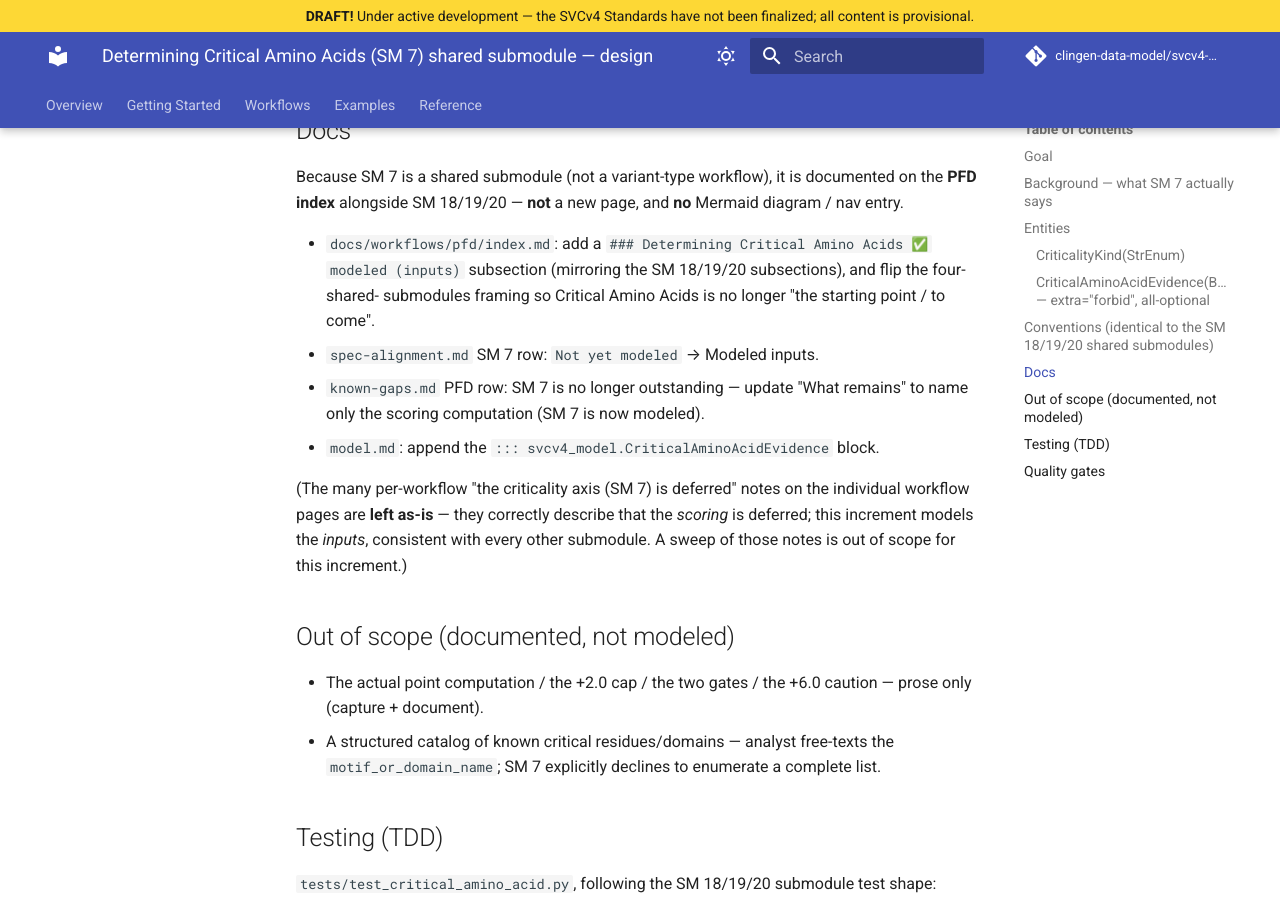
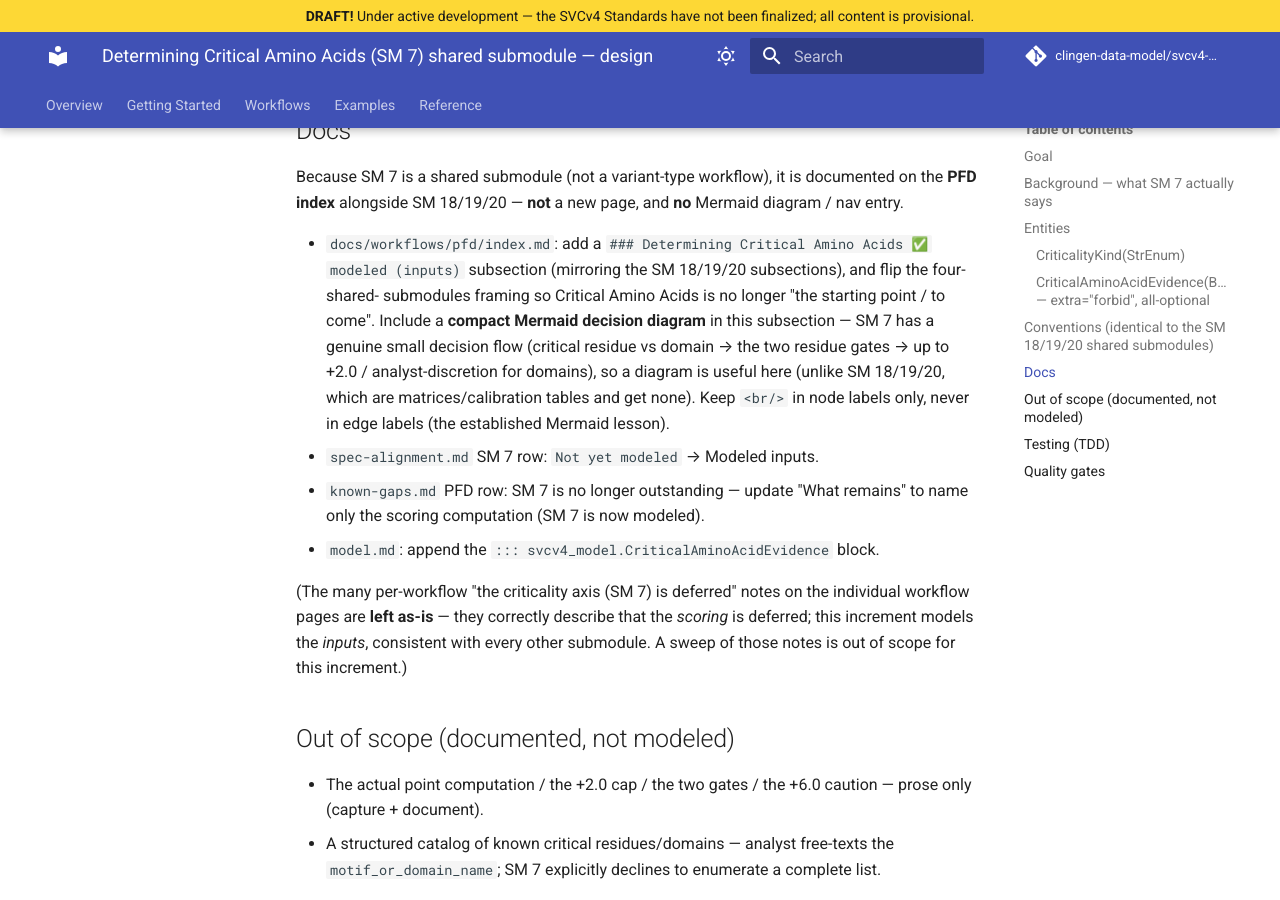
Before and after one commit to clingen-data-model/svcv4-model, an MkDocs documentation site: the page built from docs/superpowers/specs/2026-08-21-critical-amino-acids-design.md, in a window 1280 px wide and 900 px high, scrolled down 2561 px. Built offline with MkDocs 1.6.1 and Material for MkDocs 9.7.7, drawn with Linux system fonts in a browser that asks for light colours; comment, search, counter and statistics services are not loaded.

```diff
--- a/docs/superpowers/specs/2026-08-21-critical-amino-acids-design.md
+++ b/docs/superpowers/specs/2026-08-21-critical-amino-acids-design.md
@@ -97,6 +97,11 @@ entry.
 - `docs/workflows/pfd/index.md`: add a `### Determining Critical Amino Acids ✅ modeled
   (inputs)` subsection (mirroring the SM 18/19/20 subsections), and flip the four-shared-
   submodules framing so Critical Amino Acids is no longer "the starting point / to come".
+  Include a **compact Mermaid decision diagram** in this subsection — SM 7 has a genuine
+  small decision flow (critical residue vs domain → the two residue gates → up to +2.0 /
+  analyst-discretion for domains), so a diagram is useful here (unlike SM 18/19/20, which
+  are matrices/calibration tables and get none). Keep `<br/>` in node labels only, never in
+  edge labels (the established Mermaid lesson).
 - `spec-alignment.md` SM 7 row: `Not yet modeled` → Modeled inputs.
 - `known-gaps.md` PFD row: SM 7 is no longer outstanding — update "What remains" to name
   only the scoring computation (SM 7 is now modeled).
```
